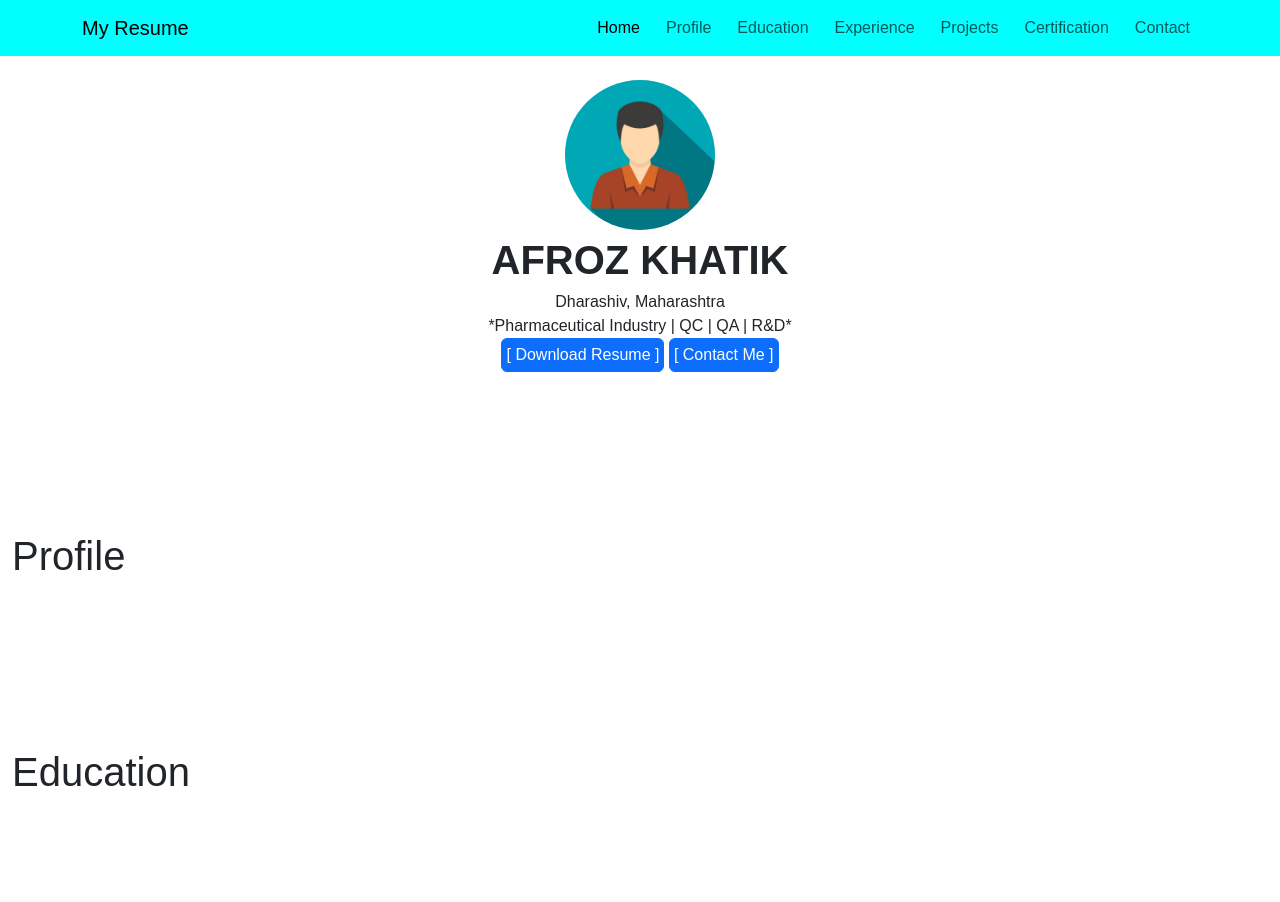
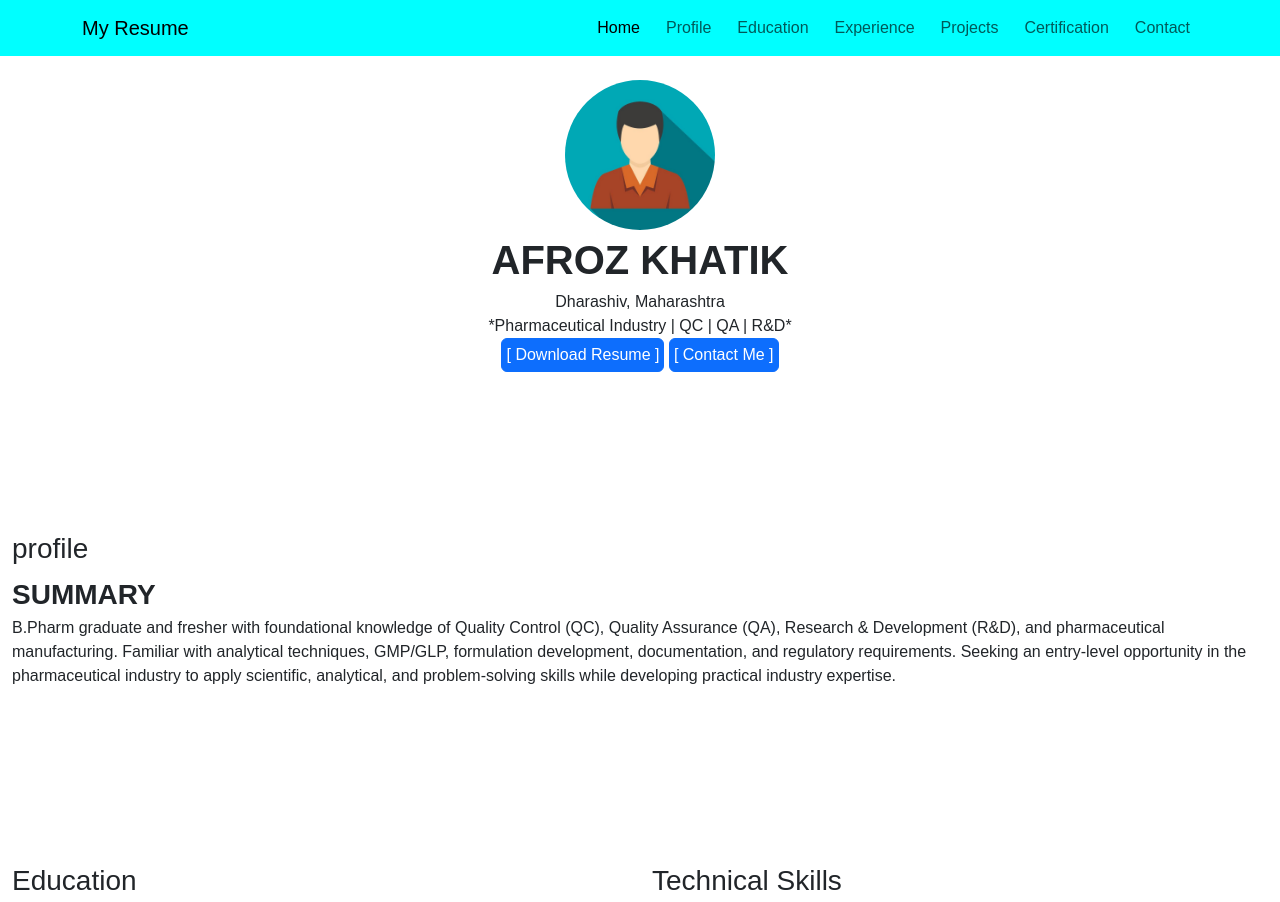
Before and after one commit to emroz26k/Brother_Resume, a website: page public/index.html in a window 1280 px wide. Shown: the top 902 px of the page. Drawn offline with nearby package versions, Linux system fonts and the light colour scheme.

Commit message:
Update scripts

```diff
--- a/public/index.html
+++ b/public/index.html
@@ -51,8 +51,14 @@
         </div>
 
     </section>
-    <section id="profile"><h1>Profile</h1></section>
-    <section id="education"><h1>Education</h1></section>
+    <section id="profile">
+
+
+    </section>
+    <section id="education">
+
+
+    </section>
     <section id="experience"><h1>Experience</h1></section>
     <section id="projects"><h1>Projects</h1></section>
     <section id="certification"><h1>Certification</h1></section>
--- a/src/js/script.js
+++ b/src/js/script.js
@@ -1,6 +1,8 @@
 function bodyload(){
 
   homeLoad();
+  profileLoad();
+  education_and_skills();
 }
 
 function homeLoad(){
@@ -29,3 +31,64 @@ function homeLoad(){
 
     })
 }
+   function profileLoad(){
+    fetch("/api/resume.json")
+    .then(function(response){
+        return response.json();
+    })
+    .then(function(object){
+        let div=document.createElement("div");
+        div.innerHTML=`
+        <h3>profile</h3>
+        <span class="fs-3 fw-bold text-uppercase">summary</span>
+        <p>${object.profile.summary}</p>
+
+
+        `;
+        document.getElementById("profile").appendChild(div);
+    })
+
+   }
+   function education_and_skills(){
+    fetch("/api/resume.json")
+    .then(function(response){
+        return response.json();
+    })
+    .then(function(object){
+
+        let div= document.createElement("div");
+        div.innerHTML=`
+        <div class="row">
+            <div class="col-6">
+             <h3 class=" text-capitalize">education</h3>
+             <ul id="educationList" class="list-unstyled" >
+
+             </ul>
+            </div>
+            <div class="col-6">
+              <h3 class=" text-capitalize">technical skills</h3>
+              let
+
+
+            </div>
+
+        </div>
+        `;
+        document.getElementById("education").appendChild(div);
+
+         object.education.map(function(data){
+         let li=document.createElement("li");
+         li.innerHTML=`${data.period}<br>
+         ${data.degree}<br>
+         ${data.institution}<br>
+         ${data.result}<br>
+         <br>`;
+         document.getElementById("educationList").appendChild(li);
+
+    });
+
+
+
+    });
+
+   }
```
